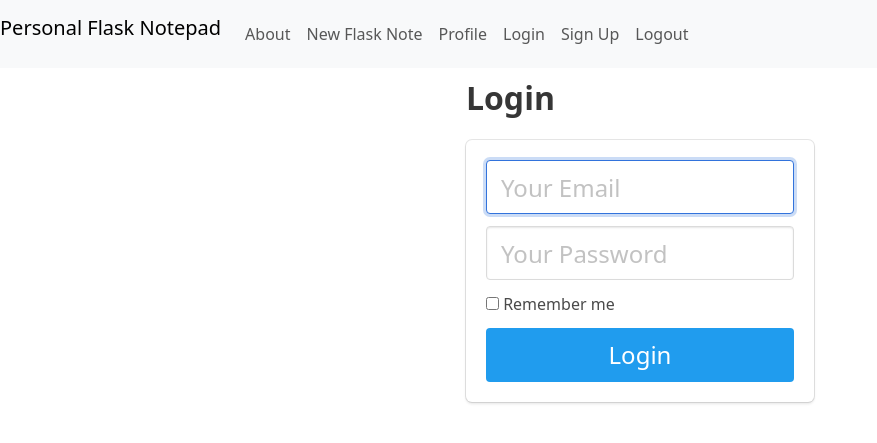
After one commit to adrian9211/set09103, a Flask app: page /login in a window 1280 px wide. The commit adds this page. Shown: the top 443 px of the page, without its empty margins (0-877 px from the left). Run offline with Flask 3, Linux system fonts and the light colour scheme.

Commit message:
database and users

```diff
--- a/app.py
+++ b/app.py
@@ -1,15 +1,28 @@
 import sqlite3
 import markdown
 from flask import Flask, render_template, request, flash, redirect, url_for
+from flask import Blueprint, render_template
+from flask_login import login_required, current_user
+from flask import Blueprint, render_template, redirect, url_for, request, flash
+from werkzeug.security import generate_password_hash, check_password_hash
+from flask_login import login_user, logout_user, login_required
+# from models import User
+
+from flask import Flask, render_template, url_for, redirect
+from flask_sqlalchemy import SQLAlchemy
+from flask_login import UserMixin, login_user, LoginManager, login_required, logout_user, current_user
+from flask_wtf import FlaskForm
+from wtforms import StringField, PasswordField, SubmitField
+from wtforms.validators import InputRequired, Length, ValidationError
+from flask_bcrypt import Bcrypt
 
 def get_db_connection():
     conn = sqlite3.connect('database.db')
     conn.row_factory = sqlite3.Row
     return conn
 
-
 app = Flask(__name__)
-app.config['SECRET_KEY'] = 'random string'
+app.config['SECRET_KEY'] = 'random string23332!'
 
 
 @app.route('/')
@@ -41,3 +54,66 @@ def create():
         return redirect(url_for('index'))
 
     return render_template('create.html')
+
+@app.route('/profile')
+@login_required
+def profile():
+    return render_template('profile.html', name=current_user.name)
+
+@app.route('/login')
+def login():
+    return render_template('login.html')
+
+@app.route('/about')
+def about():
+    return render_template('about.html')
+
+@app.route('/login', methods=['POST'])
+def login_post():
+    email = request.form.get('email')
+    password = request.form.get('password')
+    remember = True if request.form.get('remember') else False
+
+    user = User.query.filter_by(email=email).first()
+
+    # check if user actually exists
+    # take the user supplied password, hash it, and compare it to the hashed password in database
+    if not user or not check_password_hash(user.password, password):
+        flash('Please check your login details and try again.')
+        return redirect(url_for('auth.login')) # if user doesn't exist or password is wrong, reload the page
+
+    # if the above check passes, then we know the user has the right credentials
+    login_user(user, remember=remember)
+    return redirect(url_for('main.profile'))
+
+@app.route('/signup')
+def signup():
+    return render_template('signup.html')
+
+@app.route('/signup', methods=['POST'])
+def signup_post():
+
+    email = request.form.get('email')
+    name = request.form.get('name')
+    password = request.form.get('password')
+
+    user = User.query.filter_by(email=email).first() # if this returns a user, then the email already exists in database
+
+    if user: # if a user is found, we want to redirect back to signup page so user can try again
+        flash('Email address already exists')
+        return redirect(url_for('auth.signup'))
+
+    # create new user with the form data. Hash the password so plaintext version isn't saved.
+    new_user = User(email=email, name=name, password=generate_password_hash(password, method='sha256'))
+
+    # add the new user to the database
+    db.session.add(new_user)
+    db.session.commit()
+
+    return redirect(url_for('auth.login'))
+
+@app.route('/logout')
+@login_required
+def logout():
+    logout_user()
+    return redirect(url_for('main.index'))
--- a/flask_auth2/project/auth.py
+++ b/auth.py
@@ -1,10 +1,8 @@
-# auth.py
-
 from flask import Blueprint, render_template, redirect, url_for, request, flash
 from werkzeug.security import generate_password_hash, check_password_hash
 from flask_login import login_user, logout_user, login_required
-from .models import User
-from . import db
+from flask_auth2.project.models import User
+from flask_auth2.project import db
 
 auth = Blueprint('auth', __name__)
 
--- a/flask_auth2/project/__init__.py
+++ b/flask_auth2/project/__init__.py
@@ -1,5 +1,3 @@
-# init.py
-
 from flask import Flask
 from flask_sqlalchemy import SQLAlchemy
 from flask_login import LoginManager
@@ -27,7 +25,7 @@ def create_app():
         return User.query.get(int(user_id))
 
     # blueprint for auth routes in our app
-    from .auth import auth as auth_blueprint
+    from auth import auth as auth_blueprint
     app.register_blueprint(auth_blueprint)
 
     # blueprint for non-auth parts of app
--- a/flask_auth2/project/templates/base.html
+++ b/flask_auth2/project/templates/base.html
@@ -29,15 +29,15 @@
                             </a>
                             {% endif %}
                             {% if not current_user.is_authenticated %}
-                            <a href="{{ url_for('auth.login') }}" class="navbar-item">
+                            <a href="{{ url_for('env.login') }}" class="navbar-item">
                                 Login
                             </a>
-                            <a href="{{ url_for('auth.signup') }}" class="navbar-item">
+                            <a href="{{ url_for('env.signup') }}" class="navbar-item">
                                 Sign Up
                             </a>
                             {% endif %}
                             {% if current_user.is_authenticated %}
-                            <a href="{{ url_for('auth.logout') }}" class="navbar-item">
+                            <a href="{{ url_for('env.logout') }}" class="navbar-item">
                                 Logout
                             </a>
                             {% endif %}
--- a/templates/base.html
+++ b/templates/base.html
@@ -4,6 +4,7 @@
     <!-- Required meta tags -->
     <meta charset="utf-8">
     <meta name="viewport" content="width=device-width, initial-scale=1, shrink-to-fit=no">
+    <link rel="stylesheet" href="https://cdnjs.cloudflare.com/ajax/libs/bulma/0.7.2/css/bulma.min.css" />
 
     <!-- Bootstrap CSS -->
     <link href="https://cdn.jsdelivr.net/npm/bootstrap@5.3.2/dist/css/bootstrap.min.css" rel="stylesheet" integrity="sha384-T3c6CoIi6uLrA9TneNEoa7RxnatzjcDSCmG1MXxSR1GAsXEV/Dwwykc2MPK8M2HN" crossorigin="anonymous">
@@ -19,11 +20,29 @@
         <div class="collapse navbar-collapse" id="navbarNav">
             <ul class="navbar-nav">
             <li class="nav-item active">
-                <a class="nav-link" href="#">About</a>
+                <a class="nav-link" href="{{ url_for('about') }}">About</a>
             </li>
             <li class="nav-item active">
                 <a class="nav-link" href="{{ url_for('create') }}">New Flask Note</a>
             </li>
+{#            {% if current_user.is_authenticated %}#}
+            <li class="nav-item active">
+                <a class="nav-link" href="{{ url_for('profile') }}">Profile</a>
+            </li>
+{#            {% endif %}#}
+{#            {% if not current_user.is_authenticated %}#}
+            <li class="nav-item active">
+                <a class="nav-link" href="{{ url_for('login') }}">Login</a>
+            </li>
+            <li class="nav-item active">
+                <a class="nav-link" href="{{ url_for('signup') }}">Sign Up</a>
+            </li>
+{#            {% endif %}#}
+{#            {% if current_user.is_authenticated %}#}
+            <li class="nav-item active">
+                <a class="nav-link" href="{{ url_for('logout') }}">Logout</a>
+            </li>
+{#            {% endif %}#}
             </ul>
         </div>
     </nav>
--- /dev/null
+++ b/templates/login.html
@@ -0,0 +1,38 @@
+<!-- templates/login.html -->
+
+{% extends "base.html" %}
+
+{% block content %}
+<div class="column is-4 is-offset-4">
+    <h3 class="title">Login</h3>
+    <div class="box">
+        {% with messages = get_flashed_messages() %}
+        {% if messages %}
+            <div class="notification is-danger">
+                {{ messages[0] }}
+            </div>
+        {% endif %}
+        {% endwith %}
+        <form method="POST" action="/login">
+            <div class="field">
+                <div class="control">
+                    <input class="input is-large" type="email" name="email" placeholder="Your Email" autofocus="">
+                </div>
+            </div>
+
+            <div class="field">
+                <div class="control">
+                    <input class="input is-large" type="password" name="password" placeholder="Your Password">
+                </div>
+            </div>
+            <div class="field">
+                <label class="checkbox">
+                    <input type="checkbox">
+                    Remember me
+                </label>
+            </div>
+            <button class="button is-block is-info is-large is-fullwidth">Login</button>
+        </form>
+    </div>
+</div>
+{% endblock %}
```
Also changed, not shown: templates/about.html (added, +25 -0 lines), templates/profile.html (added, +9 -0 lines), templates/signup.html (added, +39 -0 lines), db.sqlite (renamed from flask_auth2/project/db.sqlite).
